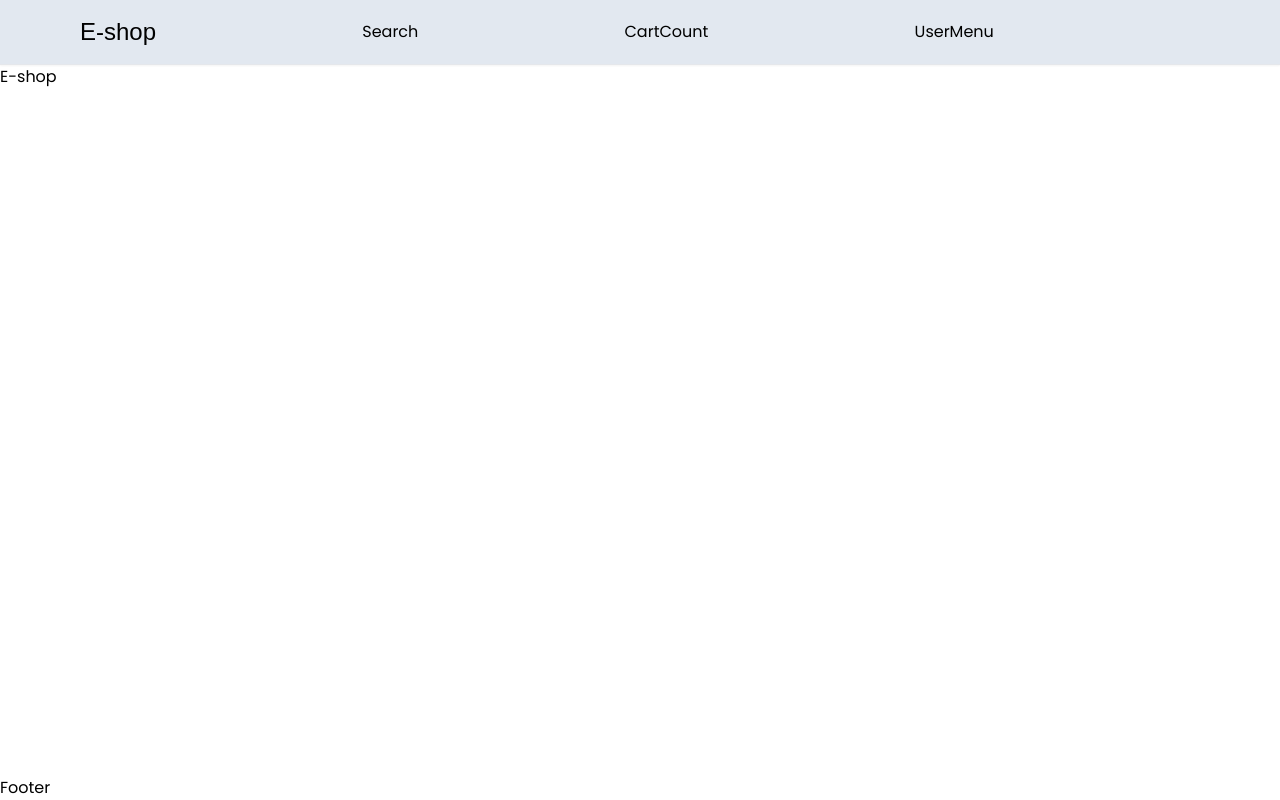
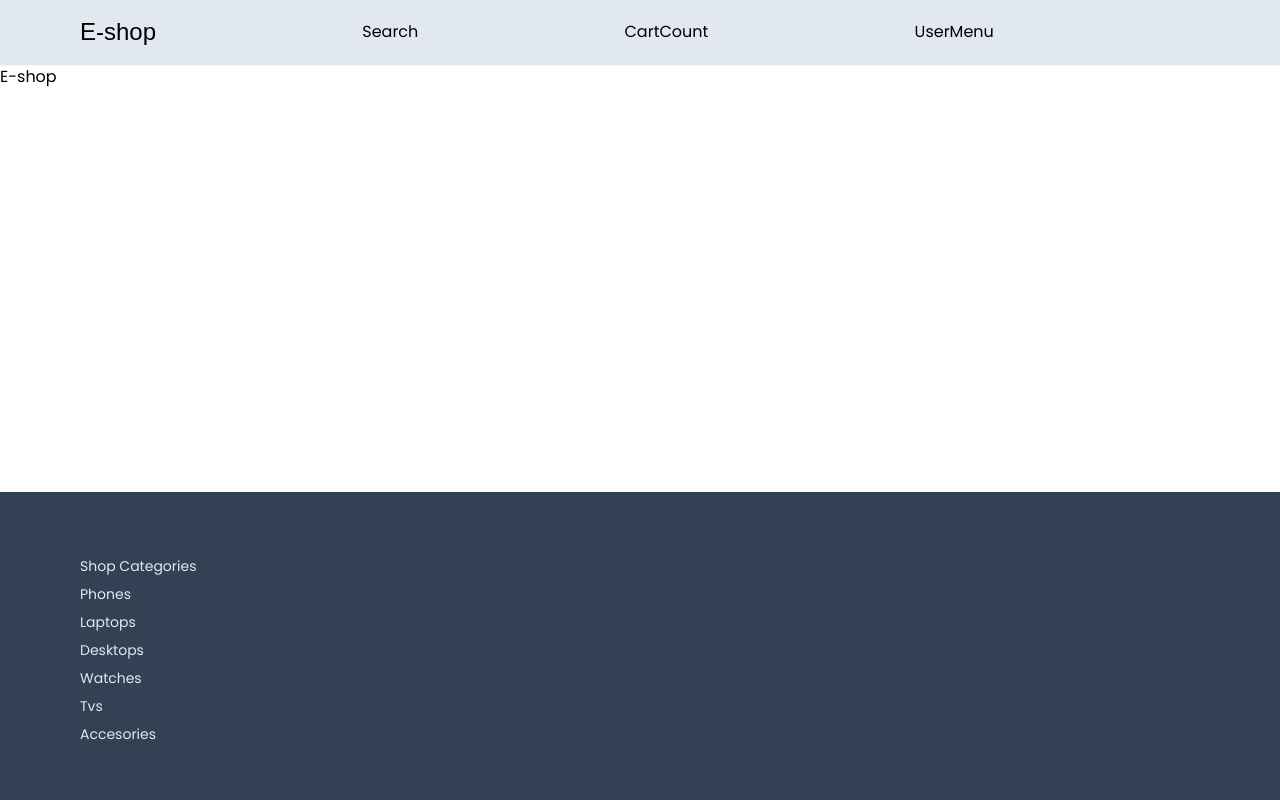
Before and after one commit to juanbosquedev/e-shopjb, a Next.js app: page / in a window 1280 px wide. Built offline with nearby package versions, Linux system fonts and the light colour scheme; a web font is replaced by a local one.

Commit message:
footer Items

```diff
--- a/app/component/footer/Footer.tsx
+++ b/app/component/footer/Footer.tsx
@@ -1,6 +1,73 @@
+import { Container } from "../Container";
+import { FooterList } from "./FooterList";
+import Link from "next/link";
 
 export const Footer = () => {
   return (
-    <div>Footer</div>
-  )
-}
+    <footer
+      className="
+    bg-slate-700
+    text-slate-200
+    text-sm
+    mt-16"
+    >
+      <Container>
+        <div
+          className="
+        flex
+        flex-col
+        md:flex-row
+        justify-between
+        pt-16
+        pb-8"
+        >
+          <FooterList>
+            <h3>Shop Categories</h3>
+            <Link
+              href="#"
+              className="
+          "
+            >
+              Phones
+            </Link>
+            <Link
+              href="#"
+              className="
+          "
+            >
+              Laptops
+            </Link>
+            <Link
+              href="#"
+              className="
+          "
+            >
+              Desktops
+            </Link>
+            <Link
+              href="#"
+              className="
+          "
+            >
+              Watches
+            </Link>
+            <Link
+              href="#"
+              className="
+          "
+            >
+              Tvs
+            </Link>
+            <Link
+              href="#"
+              className="
+          "
+            >
+              Accesories
+            </Link>
+          </FooterList>
+        </div>
+      </Container>
+    </footer>
+  );
+};
--- /dev/null
+++ b/app/component/footer/FooterList.tsx
@@ -0,0 +1,17 @@
+interface FooterListProp{
+    children:React.ReactNode
+}
+
+export const FooterList: React.FC <FooterListProp> = ({children}) => {
+  return (
+    <div className="
+    w-full
+    sm:w-1/2
+    md:w-1/4
+    lg:w-1/6
+    mb-6
+    flex
+    flex-col
+    gap-2">{children}</div>
+  )
+}
```
